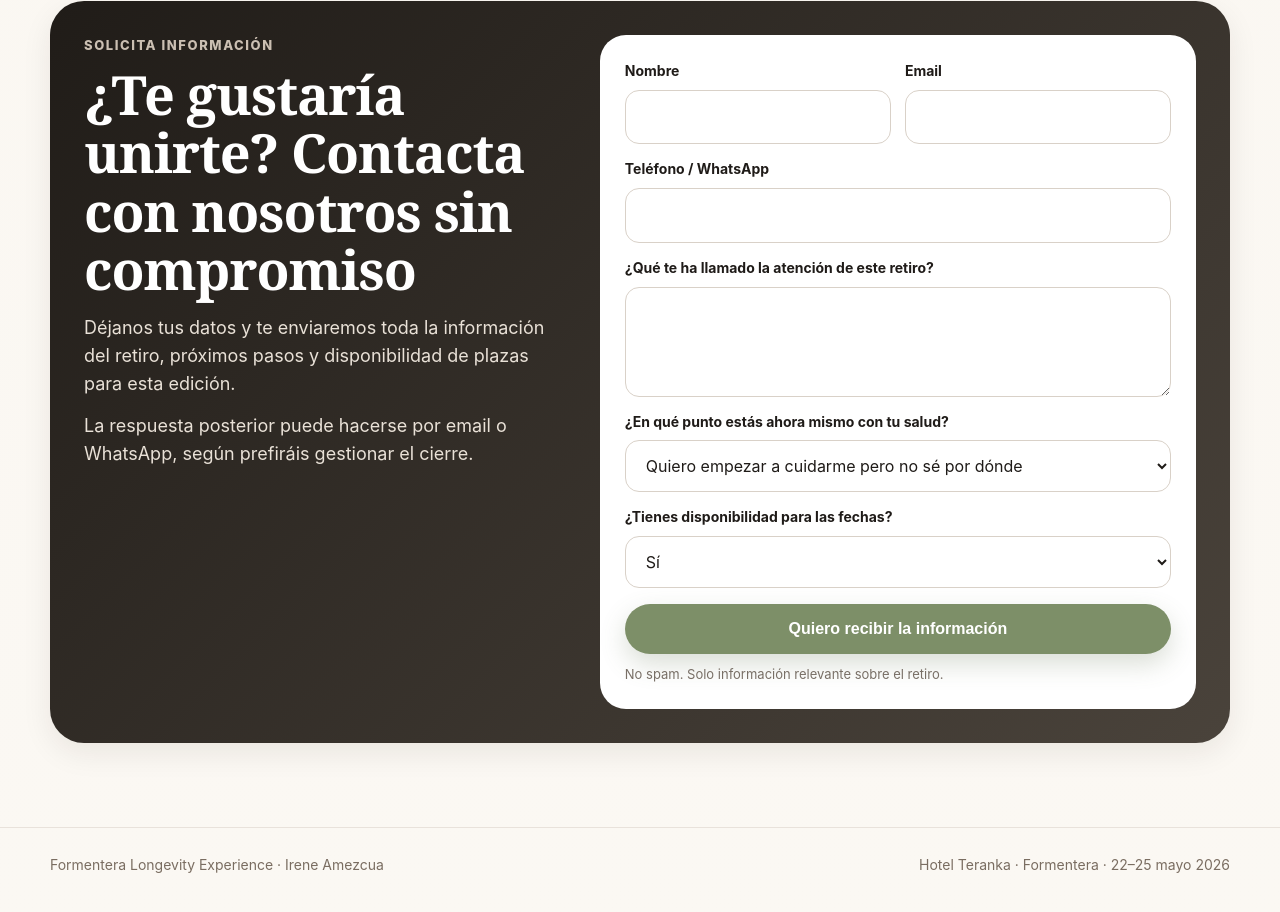
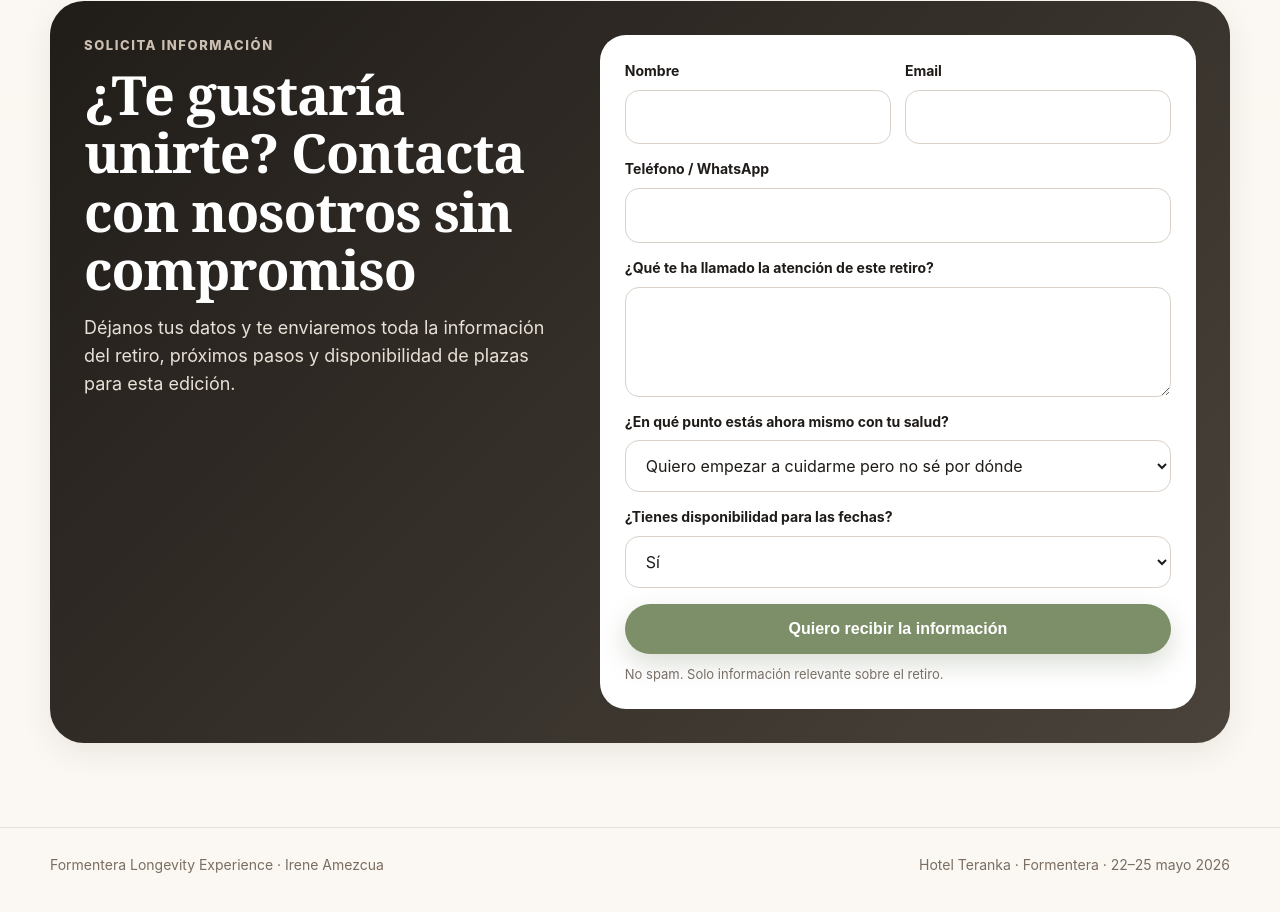
Before and after one commit to IreneAmezcua/formentera-2026, a plain HTML site: page index.html in a window 1280 px wide. Shown: the part 9373-10285 px from the top of the page. Drawn offline with Linux system fonts and the light colour scheme.

Commit message:
Update index.html

```diff
--- a/index.html
+++ b/index.html
@@ -562,7 +562,6 @@
             <div class="kicker" style="color:#cbbfb2">Solicita información</div>
             <h2>¿Te gustaría unirte? Contacta con nosotros sin compromiso</h2>
             <p>Déjanos tus datos y te enviaremos toda la información del retiro, próximos pasos y disponibilidad de plazas para esta edición.</p>
-            <p>La respuesta posterior puede hacerse por email o WhatsApp, según prefiráis gestionar el cierre.</p>
           </div>
           <div class="form-card">
             <form id="leadForm">
```
